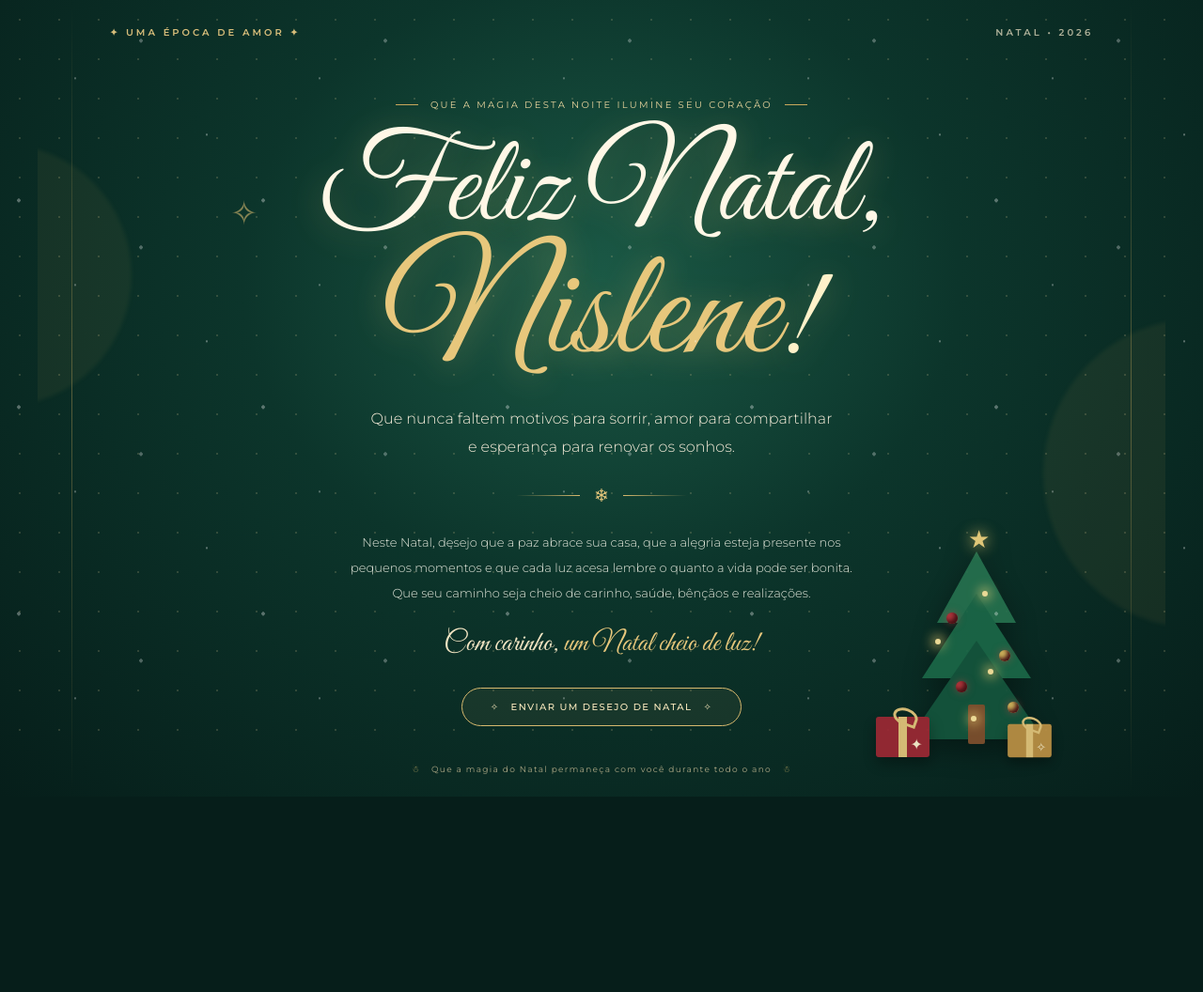
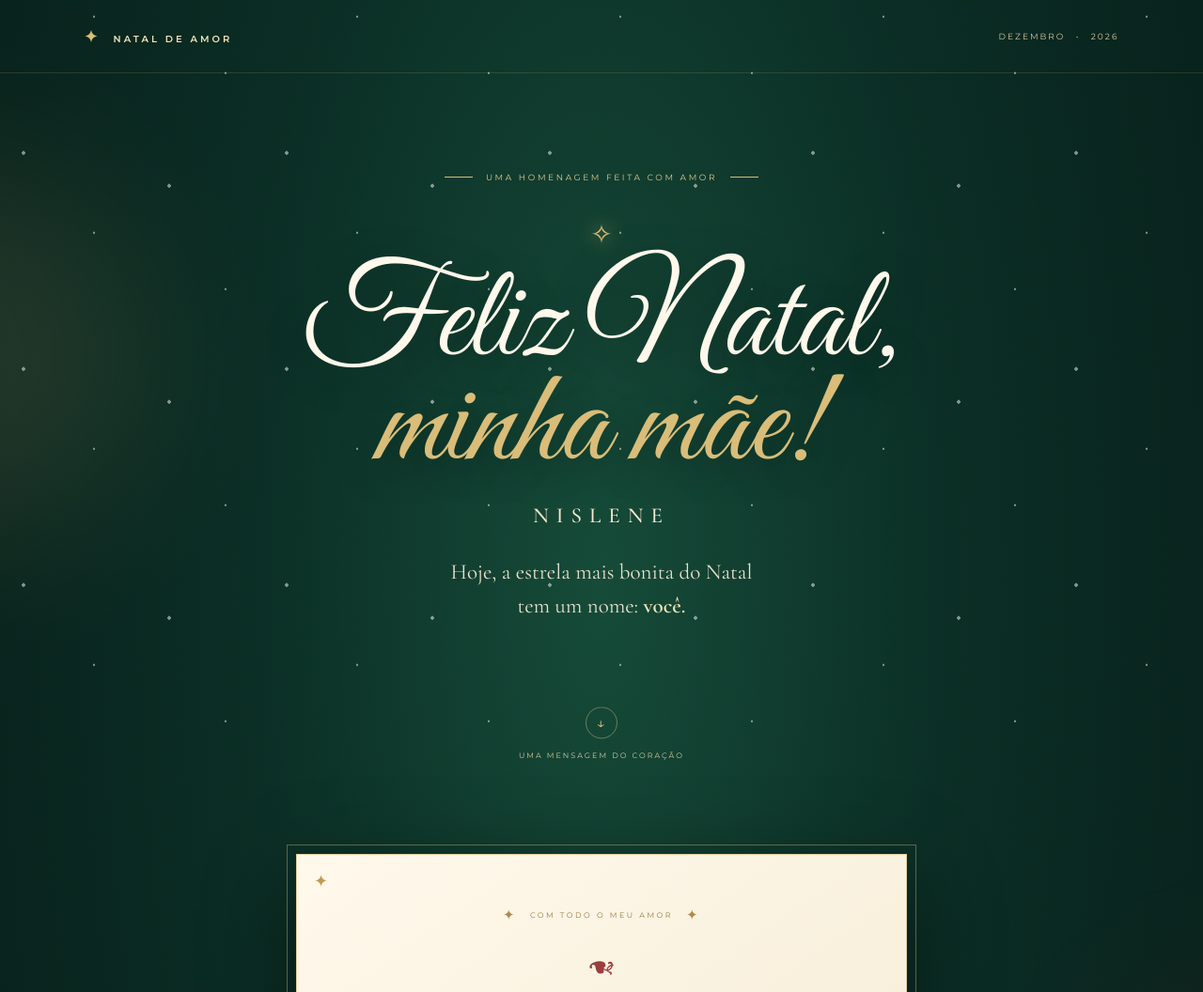
Before and after one commit to adrielllop/Feliz-natal, a plain HTML site: page index.html in a window 1280 px wide. Shown: the top 1056 px of the page at 94% size. Before the commit the page ends 848 px from the top, so only its background shows below. Drawn offline with nearby package versions, Linux system fonts and the light colour scheme.

Commit message:
Add files via upload

```diff
--- a/index.html
+++ b/index.html
@@ -3,50 +3,76 @@
 <head>
 <meta charset="UTF-8">
 <meta name="viewport" content="width=device-width, initial-scale=1.0">
-  <meta name="theme-color" content="#092b24">
-  <title>Feliz Natal, Nislene!</title>
+<meta name="theme-color" content="#071d19">
+<title>Para minha mãe, Nislene ❤️</title>
 <link rel="preconnect" href="https://fonts.googleapis.com">
 <link rel="preconnect" href="https://fonts.gstatic.com" crossorigin>
-  <link href="https://fonts.googleapis.com/css2?family=Great+Vibes&family=Montserrat:wght@300;400;500;600;700&display=swap" rel="stylesheet">
+<link href="https://fonts.googleapis.com/css2?family=Cormorant+Garamond:wght@400;500;600;700&family=Great+Vibes&family=Montserrat:wght@300;400;500;600;700&display=swap" rel="stylesheet">
 <link rel="stylesheet" href="style.css">
 </head>
 <body>
-  <div class="snow" aria-hidden="true"></div>
-  <main class="scene">
-    <div class="glow glow-one"></div><div class="glow glow-two"></div>
-    <header class="topline"><span>✦ UMA ÉPOCA DE AMOR ✦</span><span class="year">NATAL • 2026</span></header>
+<div class="loader" id="loader">
+  <div class="loader-stars">✦　✧　✦</div>
+  <div class="loader-kicker">UMA SURPRESA ESPECIAL ESTÁ CHEGANDO</div>
+  <div class="loader-title">Preparando a magia<br><em>do seu Natal...</em></div>
+  <div class="track-wrap">
+    <div class="santa-runner" id="santa">🎅</div>
+    <div class="track"><div class="progress" id="progress"></div></div>
+  </div>
+  <div class="loader-percent" id="percent">0%</div>
+  <p class="loader-note">O Papai Noel está trazendo um carinho até você ❤️</p>
+</div>
 
+<div class="site" id="site">
+  <div class="snow-layer" aria-hidden="true"></div>
+  <div class="ambient ambient-a"></div><div class="ambient ambient-b"></div>
+  <header class="nav">
+    <div class="brand"><span class="brand-star">✦</span> NATAL DE AMOR</div>
+    <div class="nav-right">DEZEMBRO <span>•</span> 2026</div>
+  </header>
+
+  <main>
     <section class="hero">
-      <div class="ornament ornament-left">✧</div>
-      <div class="eyebrow"><span></span> Que a magia desta noite ilumine seu coração <span></span></div>
-      <h1>Feliz Natal,<br><em>Nislene</em><span class="exclamation">!</span></h1>
-      <p class="intro">Que nunca faltem motivos para sorrir, amor para compartilhar<br class="desktop"> e esperança para renovar os sonhos.</p>
-      <div class="divider"><i></i><span>❄</span><i></i></div>
-      <p class="message">Neste Natal, desejo que a paz abrace sua casa, que a alegria esteja presente nos pequenos momentos e que cada luz acesa lembre o quanto a vida pode ser bonita. Que seu caminho seja cheio de carinho, saúde, bênçãos e realizações.</p>
-      <div class="signature">Com carinho, <span>um Natal cheio de luz!</span></div>
-      <button class="wish-button" id="wishButton"><span>✧</span> Enviar um desejo de Natal <span>✧</span></button>
+      <div class="pretitle"><span></span> UMA HOMENAGEM FEITA COM AMOR <span></span></div>
+      <div class="small-star">✧</div>
+      <h1>Feliz Natal,<br><em>minha mãe!</em></h1>
+      <div class="name">Nislene</div>
+      <p class="hero-line">Hoje, a estrela mais bonita do Natal<br>tem um nome: <strong>você.</strong></p>
+      <a class="scroll-cue" href="#carta"><span>↓</span> UMA MENSAGEM DO CORAÇÃO</a>
     </section>
 
-    <section class="decor" aria-label="Decoração de Natal">
-      <div class="tree">
-        <div class="star">★</div>
-        <div class="tier tier-1"></div><div class="tier tier-2"></div><div class="tier tier-3"></div>
-        <div class="trunk"></div>
-        <b class="bauble b1"></b><b class="bauble b2"></b><b class="bauble b3"></b><b class="bauble b4"></b>
-        <b class="light l1"></b><b class="light l2"></b><b class="light l3"></b><b class="light l4"></b>
+    <section class="letter-section" id="carta">
+      <div class="letter-card">
+        <div class="card-top"><span>✦</span><span>COM TODO O MEU AMOR</span><span>✦</span></div>
+        <div class="holly">❧</div>
+        <h2>Para você,<br><em>mãe.</em></h2>
+        <p class="letter">Mãe, neste Natal eu quero que você saiba o quanto é especial para mim. Nenhum presente conseguiria expressar todo o carinho e a gratidão que sinto por ter você na minha vida.</p>
+        <p class="letter">Que Deus ilumine seus passos, cuide da sua saúde, renove suas forças e encha seu coração de paz. Que nunca faltem motivos para sorrir, sonhos para realizar e amor ao seu redor.</p>
+        <p class="letter">Você merece toda a felicidade do mundo — não apenas no Natal, mas em cada dia do ano. Obrigado por ser minha mãe e por fazer parte da minha história.</p>
+        <div class="closing">Eu te amo, mãe!</div>
+        <div class="signature">Feliz Natal, Nislene ❤️</div>
+        <div class="card-bottom">✧ QUE A LUZ DE DEUS BRILHE SEMPRE SOBRE VOCÊ ✧</div>
       </div>
-      <div class="gift gift-red"><span>✦</span></div><div class="gift gift-gold"><span>✧</span></div>
     </section>
 
-    <footer><span>☃</span> Que a magia do Natal permaneça com você durante todo o ano <span>☃</span></footer>
+    <section class="wish-section">
+      <div class="wish-icon">❄</div>
+      <p>Que a magia desta noite vire lembrança bonita,<br>e que o amor esteja presente em todos os seus dias.</p>
+      <button id="surpriseBtn" class="surprise-btn">ABRIR MAIS UM CARINHO <span>✦</span></button>
+    </section>
   </main>
-  <div class="modal" id="wishModal" aria-hidden="true">
+
+  <footer><span>FEITO COM AMOR</span><b>✦</b><span>PARA A MELHOR MÃE DO MUNDO</span></footer>
+</div>
+
+<div class="modal" id="modal" aria-hidden="true">
   <div class="modal-card">
-      <button class="close" id="closeModal" aria-label="Fechar">×</button>
-      <div class="modal-star">✦</div>
-      <h2>Um desejo especial</h2>
-      <p>Que o Natal de Nislene seja tão lindo quanto a luz que ela espalha. Feliz Natal! ❤️</p>
-      <button class="close-wish" id="closeWish">Amém! ✨</button>
+    <button class="modal-x" id="modalX" aria-label="Fechar">×</button>
+    <div class="modal-crown">✧</div>
+    <div class="modal-heading">Meu maior presente...</div>
+    <p>...é ter você como mãe. Que seu Natal seja abençoado, cheio de paz, saúde e amor. Você mora para sempre no meu coração. ❤️</p>
+    <div class="modal-heart">♡</div>
+    <button id="modalClose" class="modal-close">TE AMO, MÃE</button>
   </div>
 </div>
 <script src="script.js"></script>
--- a/script.js
+++ b/script.js
@@ -1,22 +1,29 @@
-const modal = document.getElementById("wishModal");
-const openButton = document.getElementById("wishButton");
-const closeButton = document.getElementById("closeModal");
-const closeWish = document.getElementById("closeWish");
+const loader = document.getElementById("loader");
+const site = document.getElementById("site");
+const progress = document.getElementById("progress");
+const percent = document.getElementById("percent");
+const santa = document.getElementById("santa");
 
-function openWish() {
-  modal.classList.add("show");
-  modal.setAttribute("aria-hidden", "false");
-}
-function closeWishModal() {
-  modal.classList.remove("show");
-  modal.setAttribute("aria-hidden", "true");
-}
-openButton.addEventListener("click", openWish);
-closeButton.addEventListener("click", closeWishModal);
-closeWish.addEventListener("click", closeWishModal);
-modal.addEventListener("click", (event) => {
-  if (event.target === modal) closeWishModal();
-});
-document.addEventListener("keydown", (event) => {
-  if (event.key === "Escape") closeWishModal();
-});
+let value = 0;
+const loadTimer = setInterval(() => {
+  value = Math.min(100, value + (value < 65 ? 2 : 1));
+  progress.style.width = value + "%";
+  percent.textContent = value + "%";
+  santa.style.left = value + "%";
+  if (value >= 100) {
+    clearInterval(loadTimer);
+    setTimeout(() => {
+      loader.classList.add("done");
+      site.classList.add("visible");
+    }, 450);
+  }
+}, 42);
+
+const modal = document.getElementById("modal");
+const openModal = () => { modal.classList.add("open"); modal.setAttribute("aria-hidden", "false"); };
+const closeModal = () => { modal.classList.remove("open"); modal.setAttribute("aria-hidden", "true"); };
+document.getElementById("surpriseBtn").addEventListener("click", openModal);
+document.getElementById("modalX").addEventListener("click", closeModal);
+document.getElementById("modalClose").addEventListener("click", closeModal);
+modal.addEventListener("click", e => { if (e.target === modal) closeModal(); });
+document.addEventListener("keydown", e => { if (e.key === "Escape") closeModal(); });
--- a/style.css
+++ b/style.css
@@ -1,40 +1,68 @@
-*{box-sizing:border-box} :root{--green:#092b24;--green2:#124638;--gold:#e7c77c;--cream:#fff8e9;--red:#a72d36}
-html,body{margin:0;min-height:100%;font-family:Montserrat, sans-serif;background:#061e1a;color:var(--cream)}
-body{min-height:100vh;overflow-x:hidden;background:radial-gradient(ellipse at 50% 35%,#1b5946 0%,#0c352b 42%,#061e1a 100%)}
-body:before{content:"";position:fixed;inset:0;pointer-events:none;opacity:.18;background-image:radial-gradient(#e8d49d 1px,transparent 1px);background-size:42px 42px}
-.scene{position:relative;isolation:isolate;min-height:100vh;max-width:1200px;margin:auto;padding:28px 6vw 24px;display:flex;flex-direction:column;align-items:center;overflow:hidden}
-.scene:before,.scene:after{content:"";position:absolute;top:0;bottom:0;width:1px;background:linear-gradient(transparent,#c8a85d66,transparent);z-index:-1}.scene:before{left:3%}.scene:after{right:3%}
-.topline{width:100%;display:flex;justify-content:space-between;align-items:center;color:#d7bd7a;font-size:10px;letter-spacing:3px;font-weight:600}
-.year{color:#f2e7c9;opacity:.7}
-.hero{position:relative;text-align:center;z-index:2;margin:clamp(42px,8vh,90px) auto 0;max-width:680px}
-.eyebrow{font-size:10px;letter-spacing:2.3px;text-transform:uppercase;color:#e8d49d;display:flex;gap:13px;align-items:center;justify-content:center}
-.eyebrow span{width:24px;height:1px;background:#c9a95d}
-h1{font-family:"Great Vibes",cursive;font-weight:400;font-size:clamp(76px,12vw,132px);line-height:.92;margin:25px 0 18px;color:#fff7e6;text-shadow:0 5px 35px #e8c66c55}
-h1 em{font-style:normal;color:var(--gold);font-size:1.22em}.exclamation{color:#fff1c9}
-.intro{font-size:clamp(13px,1.7vw,16px);line-height:1.9;color:#f5ecd9;font-weight:300}
-.divider{display:flex;align-items:center;justify-content:center;gap:15px;color:var(--gold);font-size:19px;margin:25px 0}
-.divider i{height:1px;width:68px;background:linear-gradient(90deg,transparent,#d7b96e)}.divider i:last-child{transform:rotate(180deg)}
-.message{max-width:560px;margin:0 auto;color:#e4e8dc;font-size:13px;line-height:2.05;font-weight:300}
-.signature{font-family:"Great Vibes",cursive;font-size:30px;color:#f4e6c4;margin-top:22px}.signature span{color:var(--gold)}
-.wish-button{margin-top:28px;padding:13px 22px;border:1px solid #d7b96e;background:#d7b96e12;color:#f8e8bd;border-radius:40px;font:500 10px Montserrat;letter-spacing:1.4px;text-transform:uppercase;cursor:pointer;transition:.25s}
-.wish-button:hover{background:#d7b96e;color:#17372b;transform:translateY(-3px);box-shadow:0 8px 30px #d7b96e33}
-.wish-button span{padding:0 8px}
-.decor{position:absolute;bottom:38px;right:8%;width:220px;height:270px;z-index:1;opacity:.92}
-.tree{position:absolute;bottom:18px;left:45px;width:140px;height:235px;filter:drop-shadow(0 10px 15px #0006)}
-.tier{position:absolute;left:50%;transform:translateX(-50%);height:0;width:0;border-left:70px solid transparent;border-right:70px solid transparent;border-bottom:100px solid #176044}
-.tier-1{top:30px;border-left-width:42px;border-right-width:42px;border-bottom-width:76px;border-bottom-color:#26714f}
-.tier-2{top:75px;border-left-width:58px;border-right-width:58px;border-bottom-width:90px;border-bottom-color:#1c6848}
-.tier-3{top:125px;border-left-width:72px;border-right-width:72px;border-bottom-width:105px;border-bottom-color:#15553d}
-.trunk{position:absolute;bottom:0;left:61px;width:18px;height:42px;background:#80502e;border-radius:2px}
-.star{position:absolute;top:1px;left:61px;color:#f4d57f;font-size:26px;text-shadow:0 0 16px #ffdb75;z-index:2}
-.bauble,.light{position:absolute;border-radius:50%;z-index:3}.bauble{width:12px;height:12px;background:#b7353c;box-shadow:inset -3px -3px 4px #4a1014,0 0 9px #d04a4a88}.b1{top:95px;left:38px}.b2{top:135px;left:94px;background:#d9b85e}.b3{top:168px;left:48px}.b4{top:190px;left:103px;background:#d9b85e}
-.light{width:6px;height:6px;background:#ffe9a0;box-shadow:0 0 12px 4px #ffdc7a99}.l1{top:72px;left:76px}.l2{top:123px;left:26px}.l3{top:155px;left:82px}.l4{top:205px;left:64px}
-.gift{position:absolute;bottom:4px;width:57px;height:43px;border-radius:3px;box-shadow:0 7px 15px #0005}.gift:before{content:"";position:absolute;left:24px;top:0;bottom:0;width:9px;background:#e7c77c}.gift:after{content:"";position:absolute;left:18px;top:-9px;width:21px;height:12px;border:3px solid #e7c77c;border-radius:50% 50% 0 50%;transform:rotate(20deg)}.gift span{position:absolute;right:7px;bottom:4px;color:#fff2d1}.gift-red{left:8px;background:#9e2935}.gift-gold{left:143px;bottom:0;background:#bd9145;transform:scale(.82)}
-footer{margin-top:auto;padding-top:40px;color:#d8c99f;font-size:9px;letter-spacing:1.3px;text-align:center;opacity:.78}footer span{color:#e8c875;padding:0 8px}
-.glow{position:absolute;border-radius:50%;filter:blur(2px);pointer-events:none;z-index:-1}.glow-one{width:280px;height:280px;top:18%;left:-180px;background:#c8a85d12}.glow-two{width:330px;height:330px;right:-200px;top:40%;background:#d0ad5a12}
-.ornament{position:absolute;color:#d6b86f;font-size:35px;opacity:.6}.ornament-left{left:-95px;top:100px}
-.snow{position:fixed;inset:0;pointer-events:none;z-index:5;background-image:radial-gradient(2px 2px at 20px 30px,#fff9 99%,transparent),radial-gradient(1px 1px at 80px 120px,#fff8 99%,transparent),radial-gradient(2px 2px at 150px 80px,#fff8 99%,transparent),radial-gradient(1px 1px at 220px 180px,#fff9 99%,transparent);background-size:260px 220px;animation:snowfall 18s linear infinite;opacity:.55}
-@keyframes snowfall{from{background-position:0 -220px}to{background-position:0 440px}}
-.modal{position:fixed;inset:0;z-index:10;background:#00140fcc;display:grid;place-items:center;padding:20px;opacity:0;visibility:hidden;transition:.25s}.modal.show{opacity:1;visibility:visible}.modal-card{position:relative;text-align:center;max-width:390px;padding:42px 32px;background:linear-gradient(145deg,#164b3b,#092a23);border:1px solid #c9a95d;border-radius:18px;box-shadow:0 20px 80px #0009}.modal-star{font-size:32px;color:var(--gold)}.modal-card h2{font:42px "Great Vibes";color:var(--gold);margin:10px 0}.modal-card p{font-size:13px;line-height:1.9;color:#f7edda}.close{position:absolute;right:13px;top:9px;background:none;border:0;color:#f8e8bd;font-size:28px;cursor:pointer}.close-wish{border:0;border-radius:30px;padding:11px 25px;background:var(--gold);color:#17372b;font-weight:700;cursor:pointer;margin-top:10px}
-@media(max-width:700px){.scene{padding:23px 7vw 20px;min-height:100svh}.topline{font-size:8px;letter-spacing:1.8px}.hero{margin-top:70px}.eyebrow{font-size:8px;letter-spacing:1.3px;gap:7px}.eyebrow span{width:13px}h1{font-size:clamp(76px,19vw,108px)}.intro{font-size:13px}.message{font-size:12px;line-height:1.9}.decor{right:50%;transform:translateX(50%);bottom:62px;opacity:.23;pointer-events:none}.hero{margin-bottom:230px}footer{font-size:8px;line-height:1.8;max-width:310px}.ornament-left{display:none}}
-@media(max-height:760px) and (min-width:701px){.hero{margin-top:35px}.decor{transform:scale(.78);transform-origin:bottom right}.message{line-height:1.7}}
+*{box-sizing:border-box}
+:root{--forest:#071e19;--pine:#123b30;--pine2:#1c5540;--gold:#d9bd79;--gold-light:#f4e5bb;--cream:#fff8eb;--red:#a8323d}
+html{scroll-behavior:smooth}
+body{margin:0;background:var(--forest);color:var(--cream);font-family:Montserrat,Arial,sans-serif}
+body:before{content:"";position:fixed;inset:0;pointer-events:none;z-index:0;opacity:.13;background-image:radial-gradient(#d9bd79 1px,transparent 1px);background-size:45px 45px}
+.loader{position:fixed;inset:0;z-index:50;display:flex;flex-direction:column;align-items:center;justify-content:center;text-align:center;padding:24px;background:radial-gradient(ellipse at center,#174735 0%,#0a2a22 48%,#061713 100%);transition:opacity .9s,visibility .9s}
+.loader.done{opacity:0;visibility:hidden;pointer-events:none}
+.loader-stars{color:var(--gold);font-size:25px;letter-spacing:8px;margin-bottom:28px;animation:twinkle 1.8s infinite alternate}
+.loader-kicker{font-size:9px;letter-spacing:3px;color:#d8c28d}
+.loader-title{font:clamp(39px,8vw,68px)/1.05 "Cormorant Garamond",serif;margin:22px 0 48px}
+.loader-title em{font-family:"Great Vibes",cursive;color:var(--gold);font-size:1.35em;font-weight:400}
+.track-wrap{width:min(390px,78vw);position:relative;padding-top:35px}
+.track{height:8px;border-radius:20px;background:#ffffff20;border:1px solid #d9bd7966;overflow:hidden}
+.progress{height:100%;width:0;background:linear-gradient(90deg,#b48b45,#f4e5bb);border-radius:20px;box-shadow:0 0 18px #e6c77b88}
+.santa-runner{position:absolute;top:0;left:0;transform:translateX(-50%);font-size:34px;filter:drop-shadow(0 4px 7px #0008);transition:left .08s linear;animation:bob .35s infinite alternate}
+.loader-percent{font-size:11px;letter-spacing:2px;color:var(--gold);margin-top:17px}
+.loader-note{font-size:11px;color:#e4d8bb;letter-spacing:.4px;margin-top:14px}
+@keyframes bob{from{translate:0 0}to{translate:0 -5px}}
+@keyframes twinkle{to{opacity:.45;transform:scale(.94)}}
+.site{position:relative;z-index:1;min-height:100vh;opacity:0;transition:opacity 1.2s;overflow:hidden;background:radial-gradient(ellipse at 50% 28%,#164b39 0%,#0b2e25 42%,#061a16 100%)}
+.site.visible{opacity:1}
+.snow-layer{position:fixed;inset:0;pointer-events:none;z-index:3;opacity:.5;background-image:radial-gradient(2px 2px at 25px 35px,#fff 98%,transparent),radial-gradient(1px 1px at 100px 120px,#fff 98%,transparent),radial-gradient(2px 2px at 180px 70px,#fff 98%,transparent),radial-gradient(1px 1px at 240px 180px,#fff 98%,transparent);background-size:280px 230px;animation:snow 18s linear infinite}
+@keyframes snow{to{background-position:0 460px}}
+.ambient{position:absolute;width:400px;height:400px;border-radius:50%;filter:blur(85px);pointer-events:none;opacity:.12}
+.ambient-a{background:#d9bd79;top:8%;left:-250px}.ambient-b{background:#b52e3b;top:48%;right:-280px}
+.nav{height:78px;padding:0 7vw;display:flex;align-items:center;justify-content:space-between;border-bottom:1px solid #d9bd7928;position:relative;z-index:2}
+.brand{font-size:10px;letter-spacing:3px;color:var(--gold-light);font-weight:600}.brand-star{color:var(--gold);font-size:17px;margin-right:8px}
+.nav-right{font-size:9px;letter-spacing:2px;color:#d7c8a6}.nav-right span{color:var(--gold);padding:0 7px}
+.hero{min-height:690px;padding:105px 20px 80px;display:flex;flex-direction:column;align-items:center;text-align:center;position:relative}
+.pretitle{display:flex;align-items:center;gap:14px;font-size:9px;letter-spacing:2.6px;color:#e2ca91}.pretitle span{height:1px;width:30px;background:#d9bd79}
+.small-star{font-size:28px;color:var(--gold);margin-top:38px;text-shadow:0 0 20px #e5c578}
+h1{font:clamp(76px,12vw,140px)/.78 "Great Vibes",cursive;font-weight:400;margin:25px 0 0;text-shadow:0 10px 45px #0005}
+h1 em{font-style:normal;color:var(--gold);font-size:1.03em}
+.name{font:500 clamp(17px,2.2vw,23px) "Cormorant Garamond",serif;letter-spacing:8px;text-transform:uppercase;color:#f5e9cf;margin-top:22px}
+.hero-line{font:400 clamp(17px,2.4vw,23px)/1.6 "Cormorant Garamond",serif;color:#e9e0cc;margin-top:28px}
+.hero-line strong{color:var(--gold-light);font-weight:600}
+.scroll-cue{margin-top:65px;text-decoration:none;color:#d8c99e;font-size:8px;letter-spacing:2px;display:flex;flex-direction:column;gap:13px;align-items:center}
+.scroll-cue span{width:34px;height:34px;border:1px solid #d9bd7977;border-radius:50%;display:grid;place-items:center;color:var(--gold);font-size:16px;animation:down 1.3s infinite}
+@keyframes down{50%{transform:translateY(6px)}}
+.letter-section{padding:20px 20px 100px;display:flex;justify-content:center;position:relative}
+.letter-card{position:relative;width:min(650px,100%);padding:54px clamp(27px,7vw,75px) 43px;text-align:center;color:#4b3b27;background:linear-gradient(145deg,#fff9ec,#f1e4c9);box-shadow:0 25px 90px #0007;border:1px solid #e4cf9e;outline:1px solid #d9bd7966;outline-offset:9px}
+.letter-card:before,.letter-card:after{content:"✦";position:absolute;color:#c09b51;font-size:18px}.letter-card:before{top:17px;left:18px}.letter-card:after{bottom:17px;right:18px}
+.card-top,.card-bottom{font-size:8px;letter-spacing:2.5px;color:#9a7841;display:flex;justify-content:center;align-items:center;gap:14px}
+.card-top span:first-child,.card-top span:last-child{font-size:15px;color:#b08b4a}
+.holly{font-size:37px;color:#9c3d3d;transform:rotate(180deg);margin:25px 0 0}
+.letter-card h2{font:600 clamp(44px,7vw,65px)/.85 "Cormorant Garamond",serif;margin:12px 0 30px;color:#244436}
+.letter-card h2 em{font:400 1.2em "Great Vibes",cursive;color:#a3323b}
+.letter{font:400 17px/1.75 "Cormorant Garamond",serif;margin:0 auto 17px;max-width:490px;color:#554832}
+.closing{font:400 39px "Great Vibes",cursive;color:#a3323b;margin-top:25px}
+.signature{font:600 10px Montserrat;letter-spacing:2px;color:#8b7044;margin-top:8px}
+.card-bottom{margin-top:39px;font-size:7px;letter-spacing:1.7px}
+.wish-section{text-align:center;padding:0 20px 100px}
+.wish-icon{font-size:30px;color:var(--gold);margin-bottom:17px}
+.wish-section p{font:400 21px/1.6 "Cormorant Garamond",serif;color:#e6dcc6}
+.surprise-btn{margin-top:20px;padding:15px 23px;border:1px solid #c8a85f;background:#d9bd7910;color:#f2dfb3;font:600 9px Montserrat;letter-spacing:2px;cursor:pointer;transition:.3s}
+.surprise-btn:hover{background:#d9bd79;color:#142d22;box-shadow:0 8px 28px #d9bd7944;transform:translateY(-3px)}
+.surprise-btn span{margin-left:12px}
+footer{border-top:1px solid #d9bd7928;padding:27px 15px;display:flex;justify-content:center;gap:18px;align-items:center;font-size:8px;letter-spacing:2px;color:#bcae8c}
+footer b{color:var(--gold)}
+.modal{position:fixed;inset:0;z-index:20;background:#020e0bd9;display:grid;place-items:center;padding:20px;opacity:0;visibility:hidden;transition:.35s}
+.modal.open{opacity:1;visibility:visible}
+.modal-card{position:relative;width:min(430px,100%);padding:48px 32px;text-align:center;background:linear-gradient(145deg,#fff9ec,#eee0c2);color:#4c3a26;border:1px solid #d5b66e;box-shadow:0 20px 90px #0009}
+.modal-x{position:absolute;right:15px;top:10px;border:0;background:none;color:#755b35;font-size:28px;cursor:pointer}
+.modal-crown{font-size:34px;color:#ad8b4b}.modal-heading{font:400 47px "Great Vibes",cursive;color:#a3323b;margin:14px 0}
+.modal-card p{font:400 19px/1.7 "Cormorant Garamond",serif}.modal-heart{font-size:31px;color:#a3323b;margin:15px}
+.modal-close{border:0;background:#164333;color:#fff0d1;padding:13px 25px;font:600 9px Montserrat;letter-spacing:2px;cursor:pointer}
+@media(max-width:650px){.nav{height:65px;padding:0 6vw}.brand{font-size:8px;letter-spacing:2px}.nav-right{font-size:8px}.hero{min-height:610px;padding-top:88px}.pretitle{font-size:7px;letter-spacing:1.7px;gap:8px}.pretitle span{width:17px}.small-star{margin-top:34px}h1{font-size:clamp(76px,19vw,112px)}.name{font-size:16px;letter-spacing:6px}.hero-line{font-size:19px}.scroll-cue{margin-top:52px}.letter-section{padding-bottom:75px}.letter-card{padding:42px 25px 35px}.letter{font-size:17px;line-height:1.65}.card-bottom{font-size:6px;letter-spacing:1px}.wish-section{padding-bottom:75px}.wish-section p{font-size:19px}footer{font-size:6px;letter-spacing:1px;gap:9px}}
+@media(prefers-reduced-motion:reduce){*,*:before,*:after{animation-duration:.01ms!important;animation-iteration-count:1!important;scroll-behavior:auto!important}}
```
Also changed, not shown: LEIA-ME.txt. Lines whose indentation alone changed are shown as unchanged.
